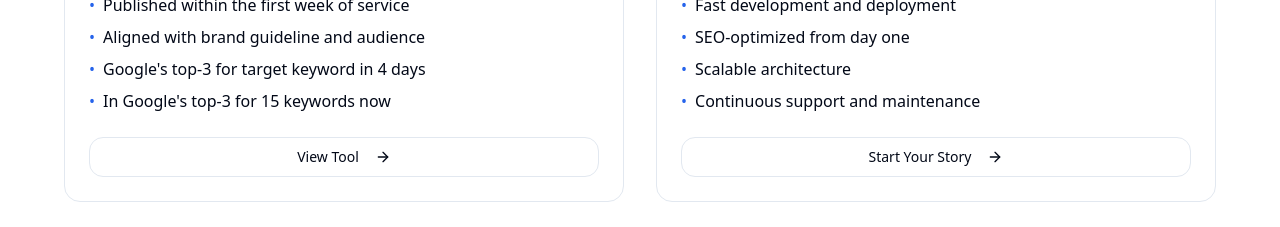
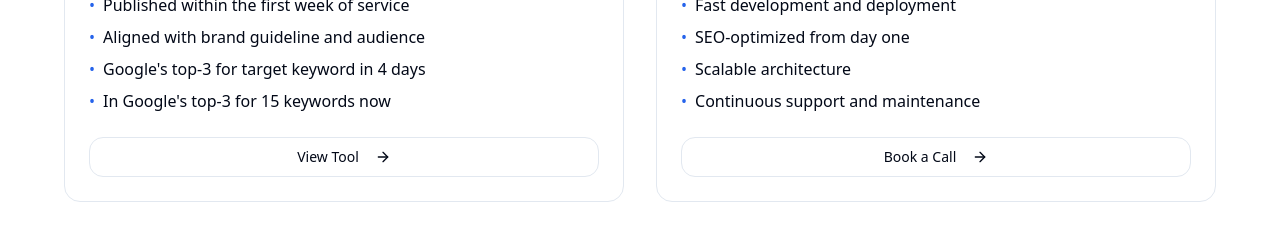
Before and after one commit to writingmate/mini-app-boost, a React (Vite) app: page / in a window 1280 px wide. Shown: the part 3960-4187 px from the top of the page. Built offline with nearby package versions, Linux system fonts and the light colour scheme.

Commit message:
Update button text for SuccessStories
Changed the button text from "Start Your Story" to "Book a Call" in the SuccessStories component.
[skip gpt_engineer]

```diff
--- a/src/components/SuccessStories.tsx
+++ b/src/components/SuccessStories.tsx
@@ -130,7 +130,7 @@ export const SuccessStories = () => {
                 </CardContent>
                 <CardFooter>
                   <Button variant="outline" className="w-full group">
-                    {story.id === 4 ? "Start Your Story" : "View Tool"}
+                    {story.id === 4 ? "Book a Call" : "View Tool"}
                     <ArrowRight className="w-4 h-4 ml-2 group-hover:translate-x-1 transition-transform" />
                   </Button>
                 </CardFooter>
```
